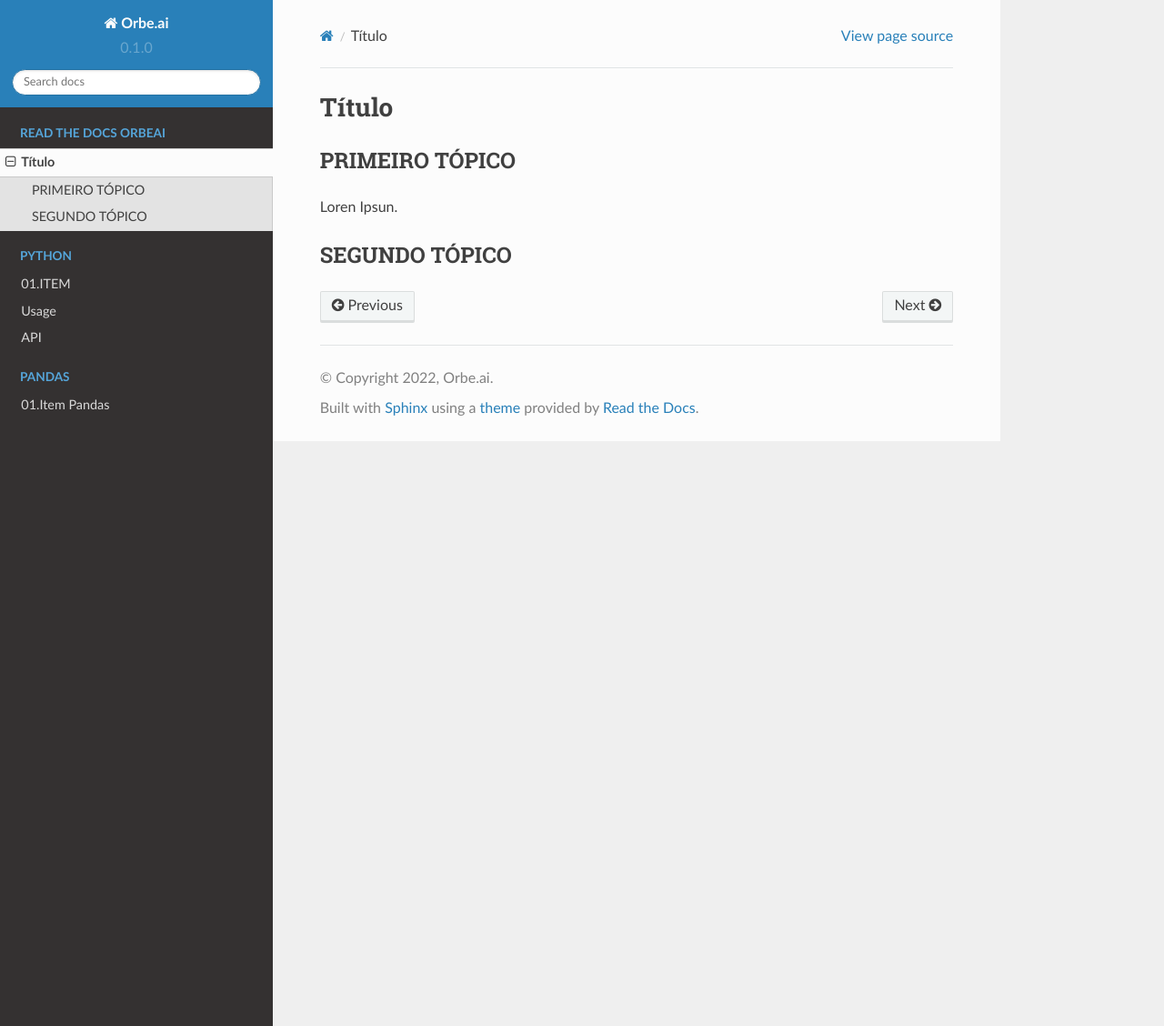
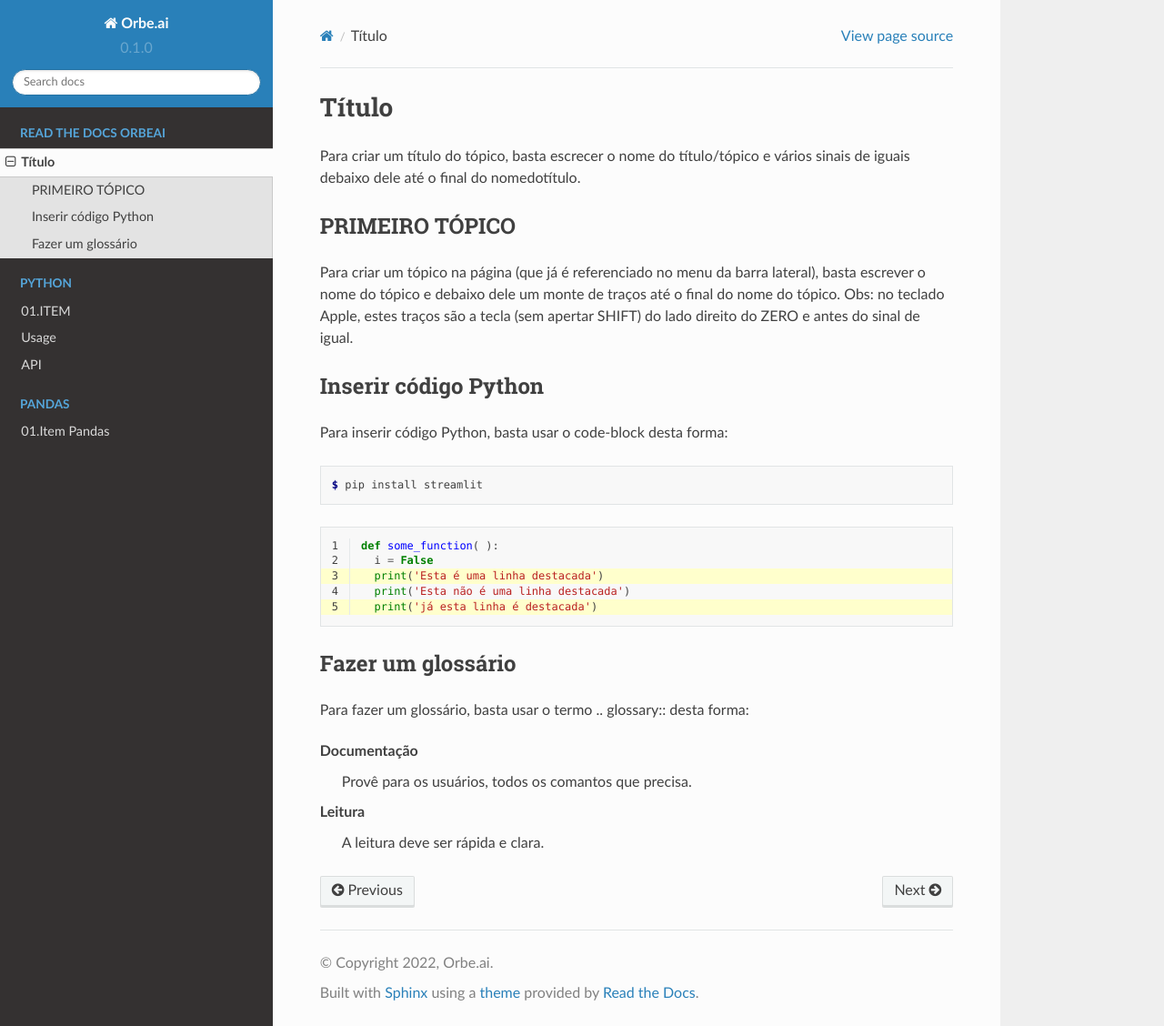
Before and after one commit to conteudo-orbeai/RTD-LIVRO, a Sphinx documentation site: the page built from docs/source/configuracoes_rtd_orbeai.rst, in a window 1280 px wide and 1128 px high. Shown: the whole window at 91% size. Built offline with Sphinx 7.4.7 and the Read the Docs theme 2.0.0, drawn with Linux system fonts in a browser that asks for light colours; pages that are not in the unit, such as notebooks, are missing from menus.

Commit message:
Update configuracoes_rtd_orbeai.rst

```diff
--- a/docs/source/configuracoes_rtd_orbeai.rst
+++ b/docs/source/configuracoes_rtd_orbeai.rst
@@ -1,11 +1,44 @@
 Título
 ======
+
+Para criar um título do tópico, basta escrecer o nome do título/tópico e vários sinais de iguais debaixo dele até o final do nomedotítulo.
+
 
 PRIMEIRO TÓPICO
 ---------------
 
-Loren Ipsun.
+Para criar um tópico na página (que já é referenciado no menu da barra lateral), basta escrever o nome do tópico e debaixo dele um monte de traços até o final do nome do tópico.
+Obs: no teclado Apple, estes traços são a tecla (sem apertar SHIFT) do lado direito do ZERO e antes do sinal de igual.
 
 
-SEGUNDO TÓPICO
---------------
+Inserir código Python
+----------------------
+
+Para inserir código Python, basta usar o code-block desta forma:
+
+.. code-block:: console
+
+  $ pip install streamlit
+
+.. code-block:: python
+  :linenos:
+  :emphasize-lines: 3,5
+
+  def some_function( ):
+    i = False
+    print('Esta é uma linha destacada')
+    print('Esta não é uma linha destacada')
+    print('já esta linha é destacada')
+
+Fazer um glossário
+------------------
+
+Para fazer um glossário, basta usar o termo .. glossary:: desta forma:
+
+.. glossary::
+
+  Documentação
+    Provê para os usuários, todos os comantos que precisa.
+
+  Leitura
+    A leitura deve ser rápida e clara.
```
